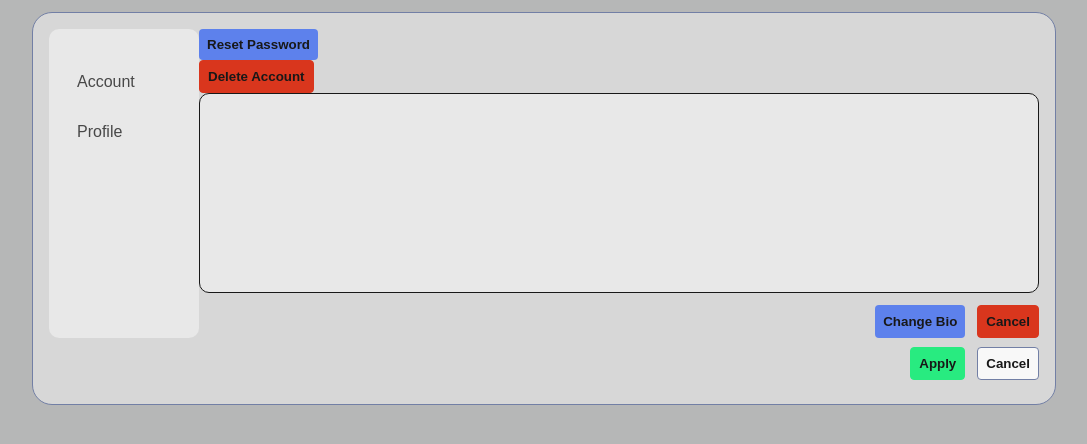
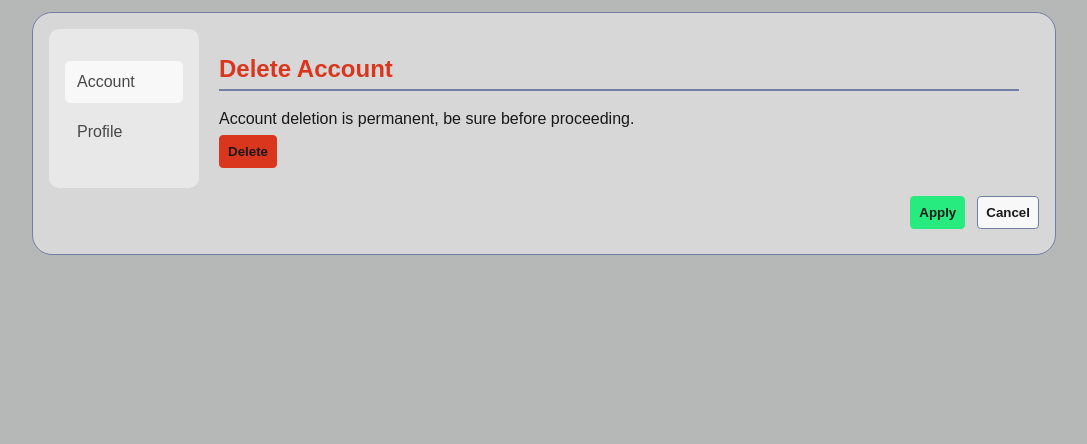
Before and after one commit to Seth-Browning/CSC321-Final, a Django app: page /accounts/settings/ in a window 1280 px wide. Shown: the part 74-518 px from the top of the page, without its empty margins (96-1183 px from the left). Run offline with Django 5.2, Linux system fonts and the light colour scheme; the visitor is signed in with stand-in values (Sample User, id 1); data comes from the database, SQL or seed files in the repository.

Commit message:
The suer can now select from the different setting categories on the settings page.

```diff
--- a/app/accounts/static/accounts/css/settings.css
+++ b/app/accounts/static/accounts/css/settings.css
@@ -9,6 +9,10 @@
     grid-template-columns: 150px 5fr;
     grid-template-rows: auto 50px;
     grid-template-areas: "sidebar settings" "footer footer"
+}
+
+hr {
+    border: var(--border);
 }
 
 #setting-select {
@@ -37,6 +41,17 @@
 
 #main-settings {
     grid-area: settings;
+    padding: var(--spacing-l);
+}
+
+.setting-card[data-active="false"] {
+    display: none;
+}
+
+.setting-text {
+    color: var(--text);
+    line-height: 0;
+    margin-top: var(--spacing-xl);
 }
 
 #setting-options {
@@ -111,3 +126,12 @@ dialog {
 .button-row button {
     flex: 50%;
 }
+
+.setting-title{
+    line-height: 0;
+}
+
+.danger-title {
+    color: var(--danger);
+    font-weight: bold;
+}
--- a/app/accounts/static/accounts/js/settings.js
+++ b/app/accounts/static/accounts/js/settings.js
@@ -28,3 +28,26 @@ deleteModal.querySelector('button.danger-button').addEventListener('click', asyn
     window.location.href = HOME_PAGE
 
 })
+
+/**
+ *
+ * @param {string} category
+ */
+const selectSettingCategory = (category) => {
+    document.querySelectorAll('.setting-card').forEach(card => {
+        card.dataset.active = "false"
+        if (card.dataset.value === category) {
+            card.dataset.active = "true"
+        }
+    })
+}
+
+document.querySelectorAll('#setting-select li').forEach(category => {
+    category.addEventListener('click', () => {
+        selectSettingCategory(category.dataset.value)
+        document.querySelectorAll('#setting-select li').forEach(c => {
+            c.classList.remove('active')
+        })
+        category.classList.add('active')
+    })
+})
--- a/app/accounts/templates/accounts/settings.html
+++ b/app/accounts/templates/accounts/settings.html
@@ -27,6 +27,8 @@
     <script>
         const CURRENT_USERNAME = "{{ user.username }}"
         const HOME_PAGE = "{% url 'home' %}"
+        const INITIAL_BIO = "{{ profile.bio }}"
+        console.log(INITIAL_BIO)
     </script>
 
     <!--
@@ -42,7 +44,7 @@
     -->
 
     <dialog id="delete-account-warning" closed>
-        <p>Warning! Deleting your account is irreversible, are you sure you want to delete?</p>
+        <p>Warning! This action cannot be undone, please confirm.</p>
 
         <div class="button-row">
             <button class="danger-button">Confirm Deletion</button>
@@ -53,24 +55,24 @@
     <div id="settings-card">
         <aside id="setting-select">
             <ul>
-                <li data-value="account">Account</li>
+                <li class="active" data-value="account">Account</li>
                 <!-- <li>Privacy</li> -->
                 <li data-value="profile">Profile</li>
             </ul>
         </aside>
 
         <section id="main-settings">
-            <div class="setting-card" data-value="account">
-                <div class="setting-option">
-                    <button class="primary-button" id="reset-password-setting">Reset Password</button>
-                </div>
+            <div class="setting-card" data-value="account" data-active="true">
+                <h1 class="setting-title danger-title">Delete Account</h1>
+                <hr>
 
                 <div class="setting-option setting-danger">
-                    <button class="danger-button" id="delete-account-setting">Delete Account</button>
+                    <p class="setting-text">Account deletion is permanent, be sure before proceeding.</p>
+                    <button class="danger-button" id="delete-account-setting">Delete</button>
                 </div>
             </div>
 
-            <div class="setting-card" data-value="profile">
+            <div class="setting-card" data-value="profile" data-active="false">
                 <div class="setting-option">
                     <text-editor confirm-button-text="Change Bio"></text-editor>
                 </div>
--- a/app/accounts/views.py
+++ b/app/accounts/views.py
@@ -1,7 +1,7 @@
 from django.shortcuts import render, get_object_or_404, redirect
 from .models import Profile
 from forum.models import Thread, Post
-from django.http import HttpResponse
+from django.http import HttpResponse, HttpRequest
 from django.contrib.auth import login, logout
 from django.contrib.auth.decorators import login_required
 from .forms import RegisterForm
@@ -32,5 +32,6 @@ def logout_user(request):
     return redirect('home')
 
 @login_required
-def settings(request):
-    return render(request, 'accounts/settings.html')
+def settings(request: HttpRequest):
+    profile = get_object_or_404(Profile, user__username = request.user.username)
+    return render(request, 'accounts/settings.html', {'profile': profile})
```
